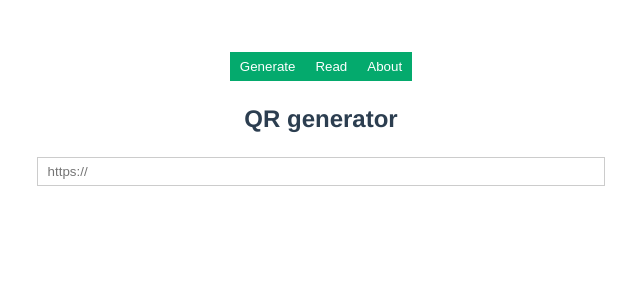
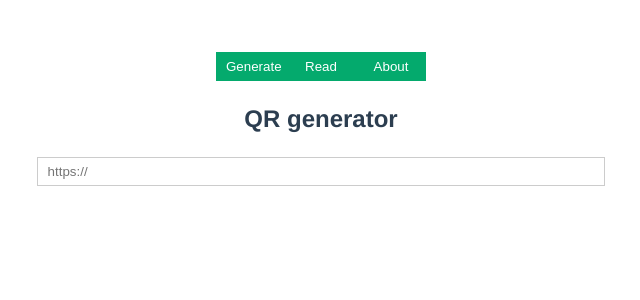
Before and after one commit to yutive/QR-generator, a Vue app: page / in a window 1280 px wide. Shown: the top 300 px of the page, without its empty margins (319-959 px from the left). Built offline with nearby package versions, Linux system fonts and the light colour scheme.

Commit message:
deleted enter input and made navbar symetric

```diff
--- a/src/components/Navbar.vue
+++ b/src/components/Navbar.vue
@@ -35,7 +35,7 @@ export default {
     color: white;
     padding: 7px 10px;
     margin: 4px 0;
-    width: auto;
+    width: 70px;
   }
   li:hover {
     opacity: 0.8;
--- a/src/components/URL.vue
+++ b/src/components/URL.vue
@@ -5,7 +5,6 @@
         class="input"
         type="text"
         v-model="url"
-        @keydown.enter="createQR()"
         @input="createQR()"
         placeholder="https://"
     />
```
